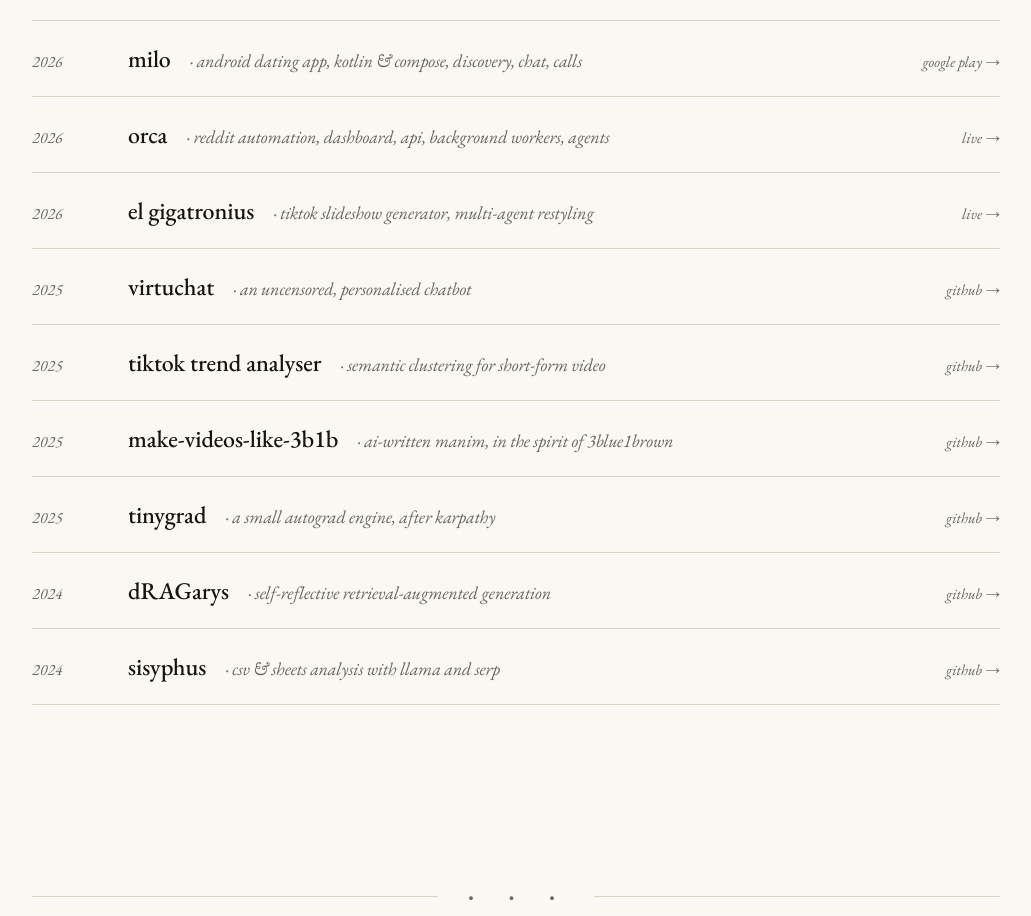
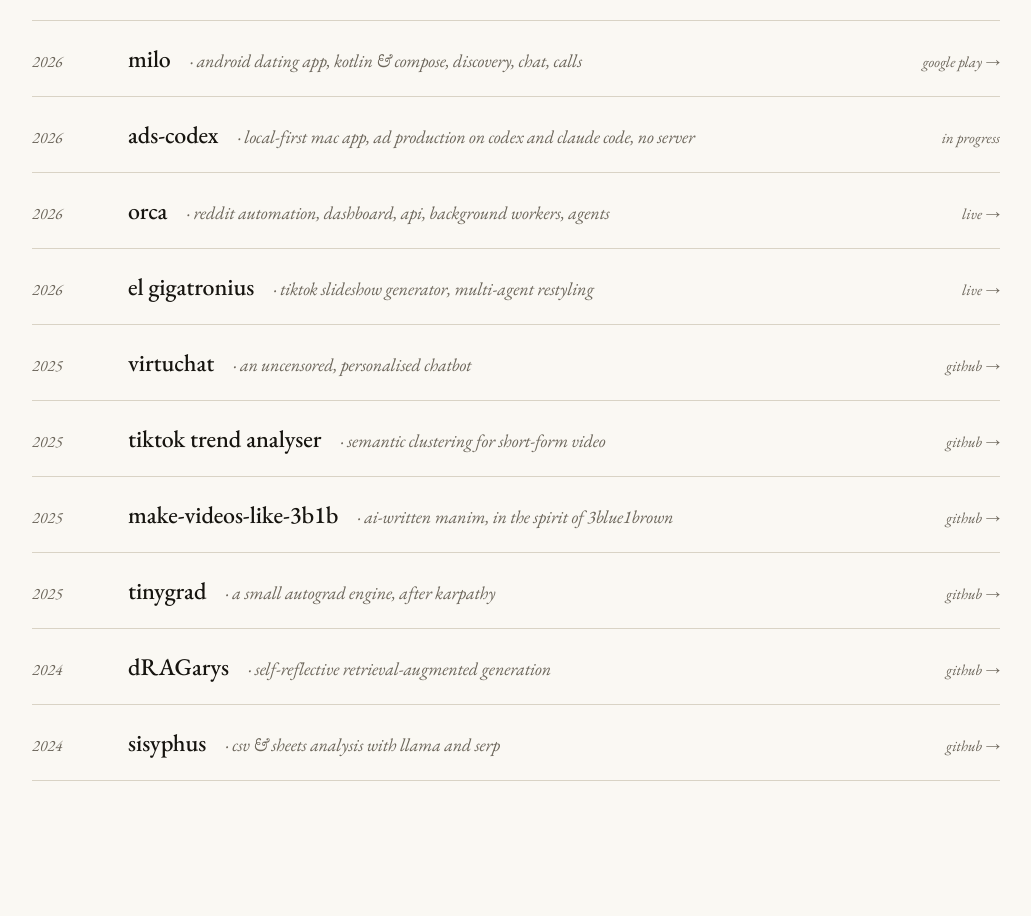
Before and after one commit to unworld11/blogs, a Next.js app: page / in a window 1280 px wide. Shown: the part 2442-3358 px from the top of the page, without its empty margins (124-1155 px from the left). Built offline with nearby package versions, Linux system fonts and the light colour scheme.

Commit message:
Add ads-codex to selected work
Unlinked in-progress row; no public repo or deploy to point at.

Co-Authored-By: Claude Opus 5 (1M context) <noreply@anthropic.com>

```diff
--- a/src/app/page.tsx
+++ b/src/app/page.tsx
@@ -394,6 +394,7 @@ const INKWELL_HTML = `
     <ul class="work-list" data-reveal>
       <li><a href="https://manycode.vercel.app" target="_blank" rel="noopener"><span class="yr">2026</span><span class="title">manycode <em>· multiplayer coding agents, share a live terminal session with a short code</em></span><span class="arrow">live →</span></a></li>
       <li><a href="https://play.google.com/store/apps/details?id=milo.dating.in" target="_blank" rel="noopener"><span class="yr">2026</span><span class="title">milo <em>· android dating app, kotlin &amp; compose, discovery, chat, calls</em></span><span class="arrow">google play →</span></a></li>
+      <li><a><span class="yr">2026</span><span class="title">ads-codex <em>· local-first mac app, ad production on codex and claude code, no server</em></span><span class="arrow">in progress</span></a></li>
       <li><a href="https://reddit.paralleldistribution.com" target="_blank" rel="noopener"><span class="yr">2026</span><span class="title">orca <em>· reddit automation, dashboard, api, background workers, agents</em></span><span class="arrow">live →</span></a></li>
       <li><a href="https://el-gigatronius.vercel.app" target="_blank" rel="noopener"><span class="yr">2026</span><span class="title">el gigatronius <em>· tiktok slideshow generator, multi-agent restyling</em></span><span class="arrow">live →</span></a></li>
       <li><a href="https://github.com/unworld11/virtuchat" target="_blank" rel="noopener"><span class="yr">2025</span><span class="title">virtuchat <em>· an uncensored, personalised chatbot</em></span><span class="arrow">github →</span></a></li>
```
